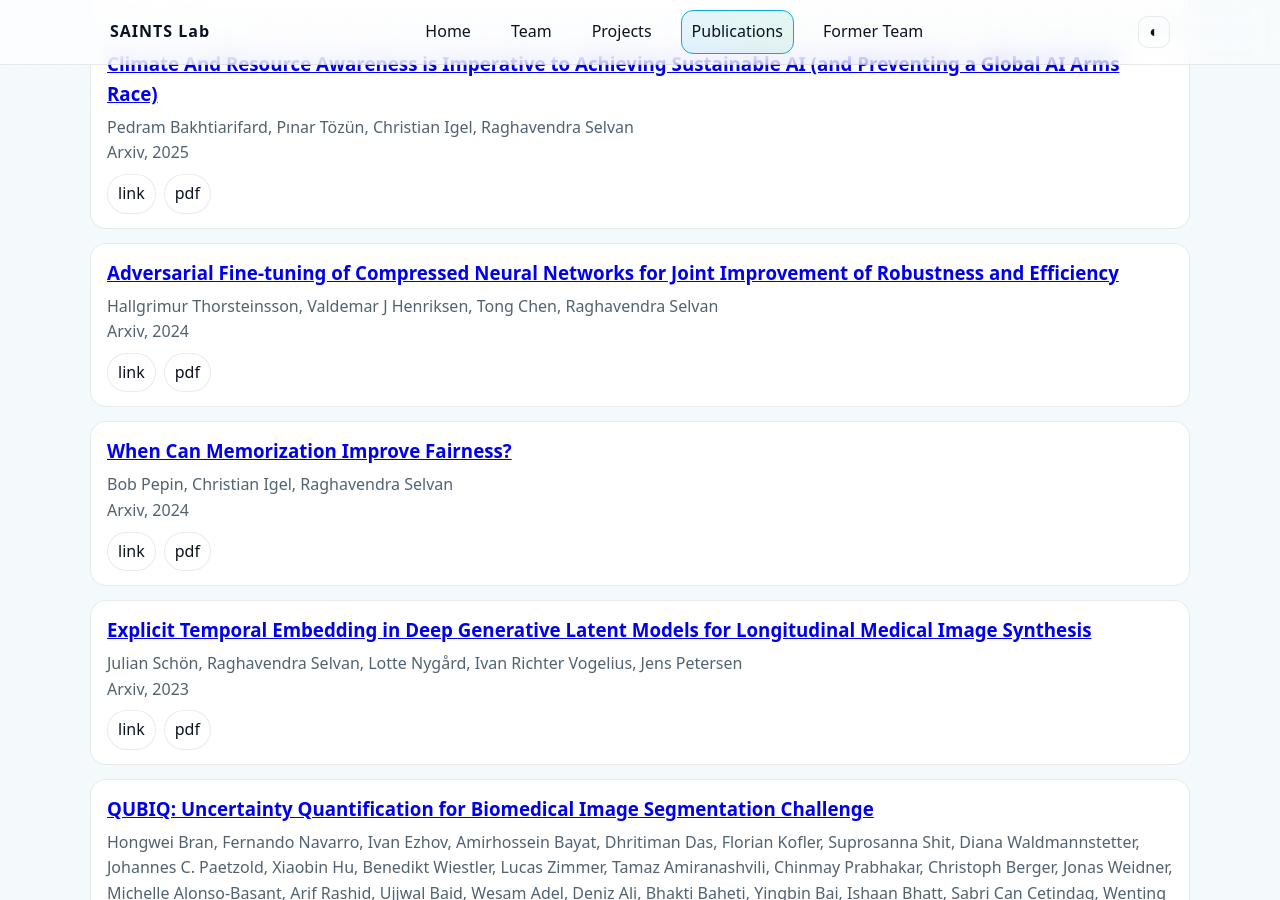
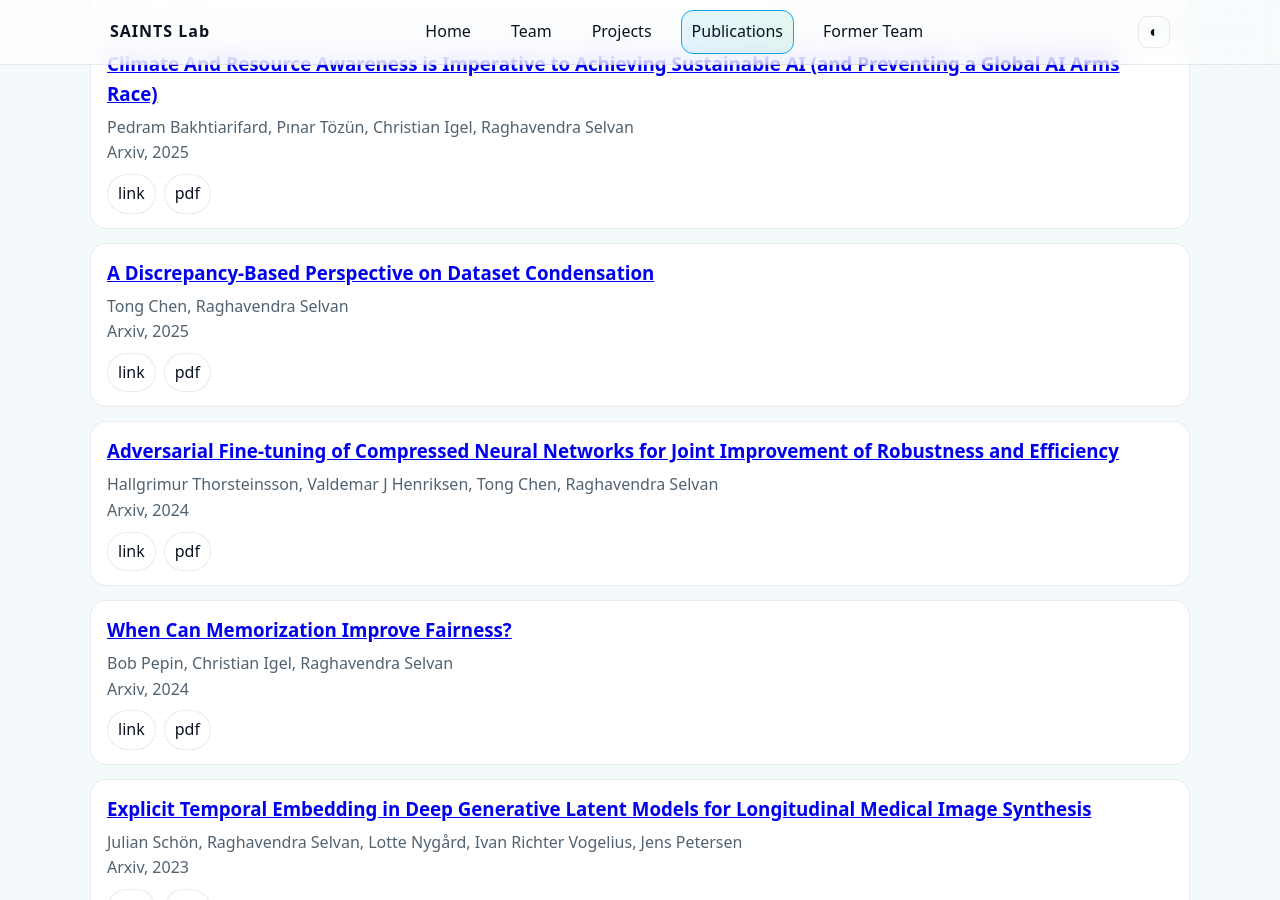
Before and after one commit to saintslab/saintslab.github.io, a Jekyll site: the page built from publications.html, in a window 1280 px wide and 900 px high, scrolled down 11237 px. Built offline with Jekyll 4.4.1, drawn with Linux system fonts in a browser that asks for light colours.

Commit message:
chore: sync publications from raghavian.github.io

```diff
--- a/_data/publications.json
+++ b/_data/publications.json
@@ -1591,6 +1591,28 @@
     "type": "preprint"
   },
   {
+    "title": "A Discrepancy-Based Perspective on Dataset Condensation",
+    "authors": [
+      "Tong Chen",
+      "Raghavendra Selvan"
+    ],
+    "venue": "Arxiv",
+    "year": "2025",
+    "date": "2025-01-01",
+    "link": "https://arxiv.org/pdf/2509.10367",
+    "resources": [
+      {
+        "label": "link",
+        "url": "https://arxiv.org/abs/2509.10367"
+      },
+      {
+        "label": "pdf",
+        "url": "https://arxiv.org/pdf/2509.10367"
+      }
+    ],
+    "type": "preprint"
+  },
+  {
     "title": "Climate And Resource Awareness is Imperative to Achieving Sustainable AI (and Preventing a Global AI Arms Race)",
     "authors": [
       "Pedram Bakhtiarifard",
```
